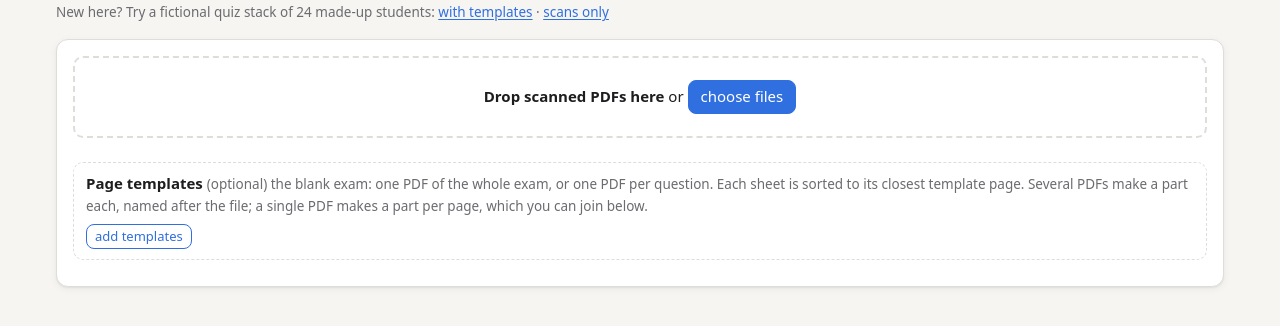
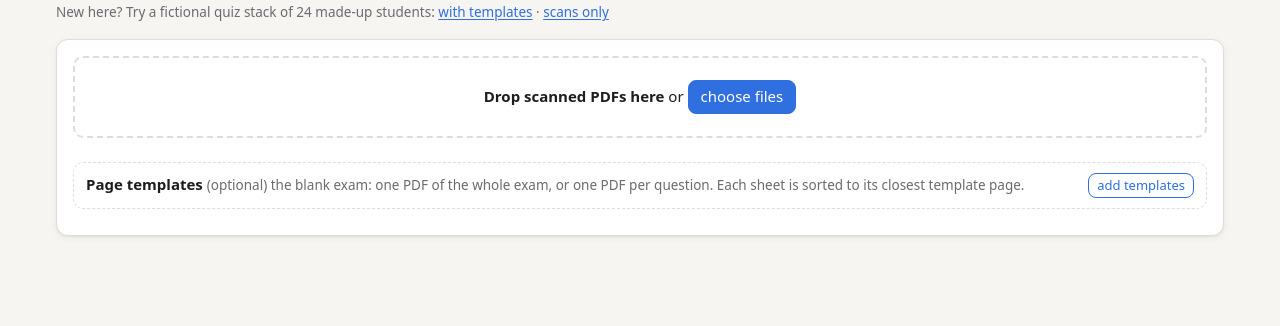
Before and after one commit to matthigger/scan_split, a plain HTML site: page index.html in a window 1280 px wide. Shown: the part 94-420 px from the top of the page. Drawn offline with Linux system fonts and the light colour scheme.

Commit message:
Trim verbose parts sentence from template hint
Co-Authored-By: Claude Opus 5.5 (1M context) <noreply@anthropic.com>

```diff
--- a/index.html
+++ b/index.html
@@ -30,8 +30,7 @@
     <div id="tpl-drop" class="tpl-row">
       <div><strong>Page templates</strong> <span class="hint">(optional) the blank exam:
         one PDF of the whole exam, or one PDF per question. Each sheet is sorted to
-        its closest template page. Several PDFs make a part each, named after the
-        file; a single PDF makes a part per page, which you can join below.</span></div>
+        its closest template page.</span></div>
       <div class="tpl-actions">
         <label class="btn ghost small">add templates
           <input type="file" id="tpl-file" accept="application/pdf,.pdf" multiple hidden></label>
```
